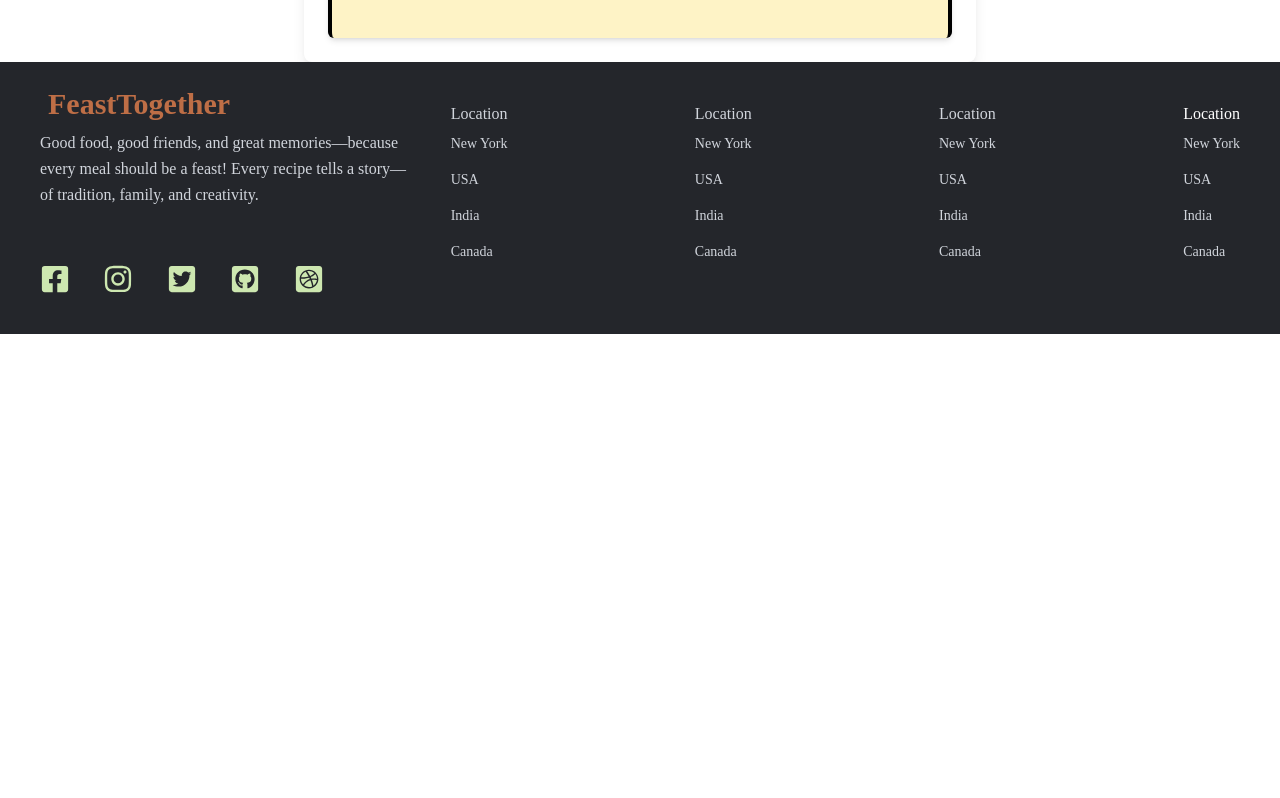
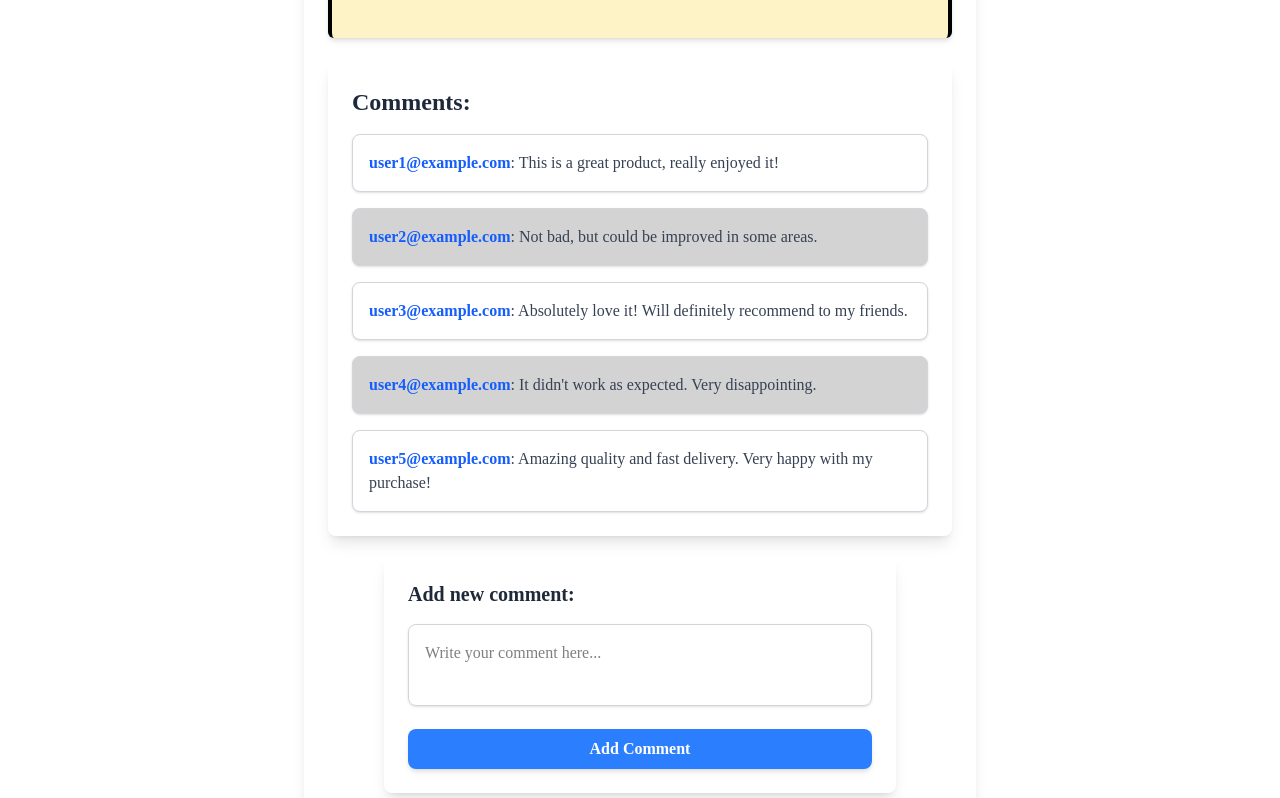
Before and after one commit to Mirkataaa/FeastTogether, a React (Vite) app in the folder client/: page /recipes/1 in a window 1280 px wide. Shown: the part 702-1500 px from the top of the page. Before the commit the page ends 1036 px from the top, so only its background shows below. Built offline with nearby package versions, Linux system fonts and the light colour scheme; no server answers.

Commit message:
Add create and show comments components , and add them to details component

```diff
--- /dev/null
+++ b/client/src/components/add-comment/AddComment.jsx
@@ -0,0 +1,26 @@
+export default function AddComment () {
+
+    const onCreate = (comment) => {
+        console.log(comment);
+
+    }
+
+    return (
+        <article className="create-comment p-6 bg-white shadow-lg rounded-lg max-w-lg mx-auto">
+    <label className="text-xl font-semibold text-gray-800 mb-4 block">Add new comment:</label>
+    <form className="form space-y-4" action={onCreate}>
+        <textarea
+            name="comment"
+            placeholder="Write your comment here..."
+            className="w-full p-4 border border-gray-300 rounded-lg shadow-sm focus:outline-none focus:ring-2 focus:ring-blue-500 resize-none"
+        ></textarea>
+        <input
+            className="btn submit w-full py-2 px-4 bg-blue-500 text-white font-semibold rounded-lg shadow-md hover:bg-blue-600 focus:outline-none focus:ring-2 focus:ring-blue-500 transition-colors"
+            type="submit"
+            value="Add Comment"
+        />
+    </form>
+</article>
+
+    );
+};
--- /dev/null
+++ b/client/src/components/comments-view/CommentsView.jsx
@@ -0,0 +1,58 @@
+export default function CommentsView () {
+
+    const comments = [
+        {
+          _id: "1",
+          comment: "This is a great product, really enjoyed it!",
+          pending: false,
+          author: { email: "user1@example.com" }
+        },
+        {
+          _id: "2",
+          comment: "Not bad, but could be improved in some areas.",
+          pending: true,
+          author: { email: "user2@example.com" }
+        },
+        {
+          _id: "3",
+          comment: "Absolutely love it! Will definitely recommend to my friends.",
+          pending: false,
+          author: { email: "user3@example.com" }
+        },
+        {
+          _id: "4",
+          comment: "It didn't work as expected. Very disappointing.",
+          pending: true,
+          author: { email: "user4@example.com" }
+        },
+        {
+          _id: "5",
+          comment: "Amazing quality and fast delivery. Very happy with my purchase!",
+          pending: false,
+          author: { email: "user5@example.com" }
+        }
+      ];
+
+    return (
+        <div className="details-comments p-6 m-5 bg-white shadow-lg rounded-lg max-w-3xl mx-auto mt-6">
+    <h2 className="text-2xl font-semibold text-gray-800 mb-4">Comments:</h2>
+    <ul className="space-y-4">
+        {comments.length > 0
+            ? comments.map(({ _id, comment, pending, author }) => (
+                <li
+                    key={_id}
+                    className={`p-4 border border-gray-300 rounded-lg shadow-sm ${pending ? 'bg-gray-200' : 'bg-white'} transition-colors`}
+                    style={{ backgroundColor: pending ? 'lightgray' : '' }}
+                >
+                    <p className="text-gray-700">
+                        <span className="font-semibold text-blue-600">{author.email}</span>: {comment}
+                    </p>
+                </li>
+            ))
+            : <p className="text-gray-500 text-center">No comments.</p>
+        }
+    </ul>
+</div>
+
+    );
+};
--- a/client/src/components/recipe-details/RecipeDetails.jsx
+++ b/client/src/components/recipe-details/RecipeDetails.jsx
@@ -2,6 +2,8 @@ import { Link, useParams } from "react-router";
 import { useDeleteRecipe, useRecipe } from "../../api/recipeApi";
 import { useState } from "react";
 import useAuth from "../../hooks/useAuth";
+import CommentsView from "../comments-view/CommentsView";
+import AddComment from "../add-comment/AddComment";
 
 export default function RecipeDetails() {
     const { recipeId } = useParams();
@@ -63,6 +65,8 @@ export default function RecipeDetails() {
                 <p className="text-gray-700 mt-2">{recipe.instructions}</p>
             </div>
 
+        <CommentsView></CommentsView>
+        <AddComment></AddComment>
 
         </div>
     );
```
